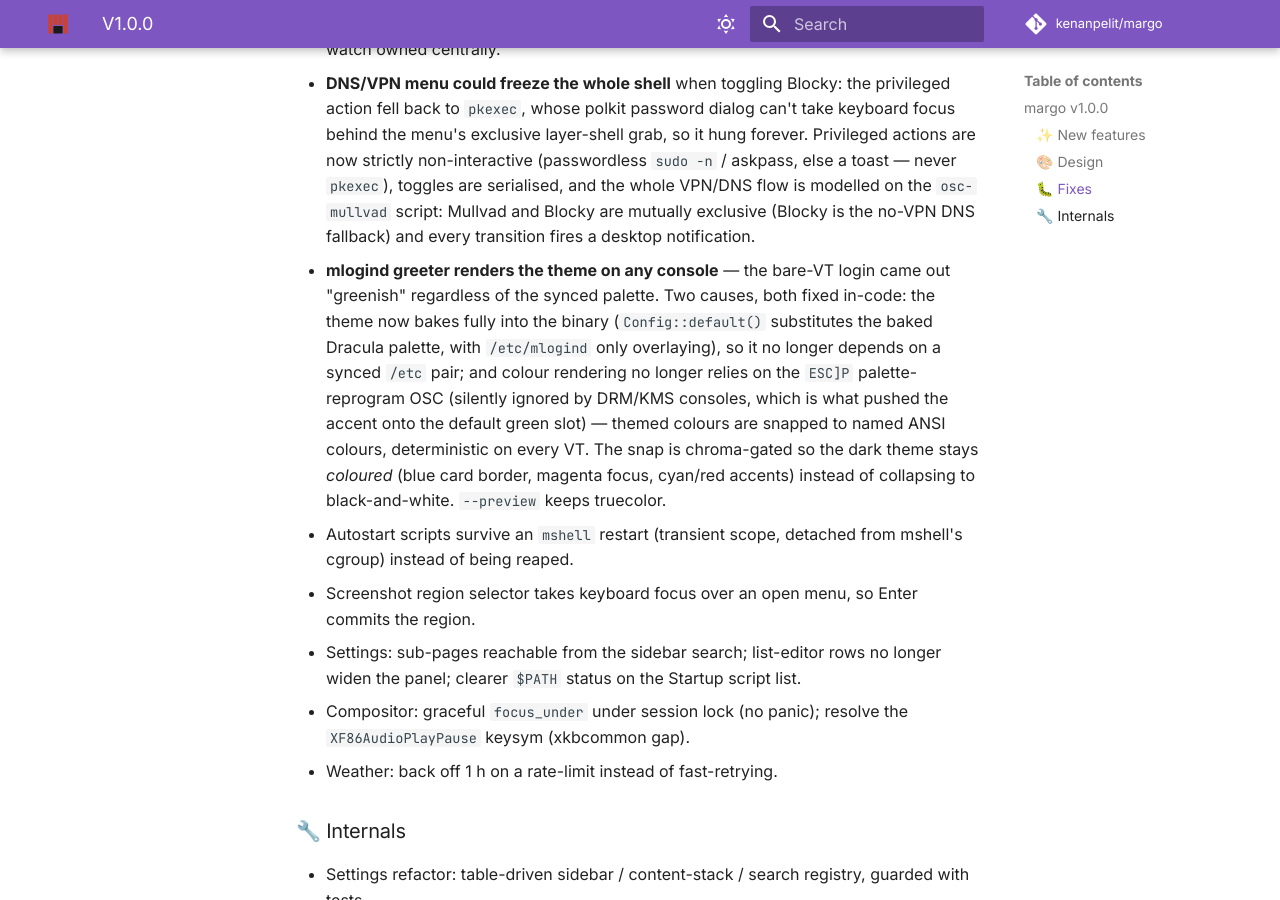
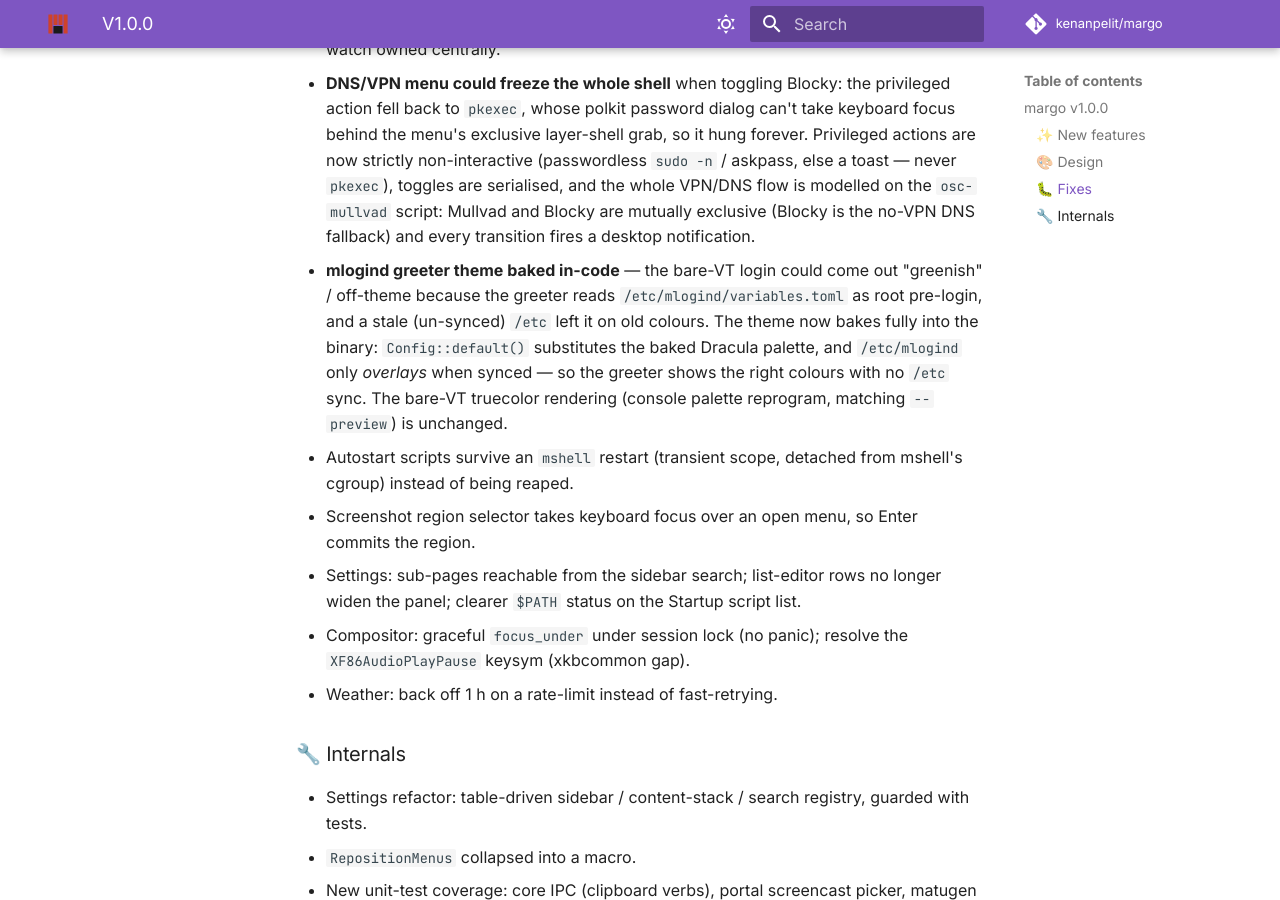
Before and after one commit to kenanpelit/margo, an MkDocs documentation site: the page built from docs/release-notes/v1.0.0.md, in a window 1280 px wide and 900 px high, scrolled down 1672 px. Built offline with MkDocs 1.6.1 and Material for MkDocs 9.7.7, drawn with Linux system fonts in a browser that asks for light colours; comment, search, counter and statistics services are not loaded.

Commit message:
docs: correct v1.0.0 mlogind note (theme baking; reprogram unchanged)
Co-Authored-By: Claude Opus 4.8 <noreply@anthropic.com>

```diff
--- a/docs/release-notes/v1.0.0.md
+++ b/docs/release-notes/v1.0.0.md
@@ -61,17 +61,13 @@ Rust workspace. Below is everything that landed since **v0.9.9**.
   and the whole VPN/DNS flow is modelled on the `osc-mullvad` script: Mullvad
   and Blocky are mutually exclusive (Blocky is the no-VPN DNS fallback) and
   every transition fires a desktop notification.
-- **mlogind greeter renders the theme on any console** — the bare-VT login came
-  out "greenish" regardless of the synced palette. Two causes, both fixed
-  in-code: the theme now bakes fully into the binary (`Config::default()`
-  substitutes the baked Dracula palette, with `/etc/mlogind` only overlaying), so
-  it no longer depends on a synced `/etc` pair; and colour rendering no longer
-  relies on the `ESC]P` palette-reprogram OSC (silently ignored by DRM/KMS
-  consoles, which is what pushed the accent onto the default green slot) —
-  themed colours are snapped to named ANSI colours, deterministic on every VT.
-  The snap is chroma-gated so the dark theme stays *coloured* (blue card border,
-  magenta focus, cyan/red accents) instead of collapsing to black-and-white.
-  `--preview` keeps truecolor.
+- **mlogind greeter theme baked in-code** — the bare-VT login could come out
+  "greenish" / off-theme because the greeter reads `/etc/mlogind/variables.toml`
+  as root pre-login, and a stale (un-synced) `/etc` left it on old colours. The
+  theme now bakes fully into the binary: `Config::default()` substitutes the
+  baked Dracula palette, and `/etc/mlogind` only *overlays* when synced — so the
+  greeter shows the right colours with no `/etc` sync. The bare-VT truecolor
+  rendering (console palette reprogram, matching `--preview`) is unchanged.
 - Autostart scripts survive an `mshell` restart (transient scope, detached from
   mshell's cgroup) instead of being reaped.
 - Screenshot region selector takes keyboard focus over an open menu, so Enter
```
